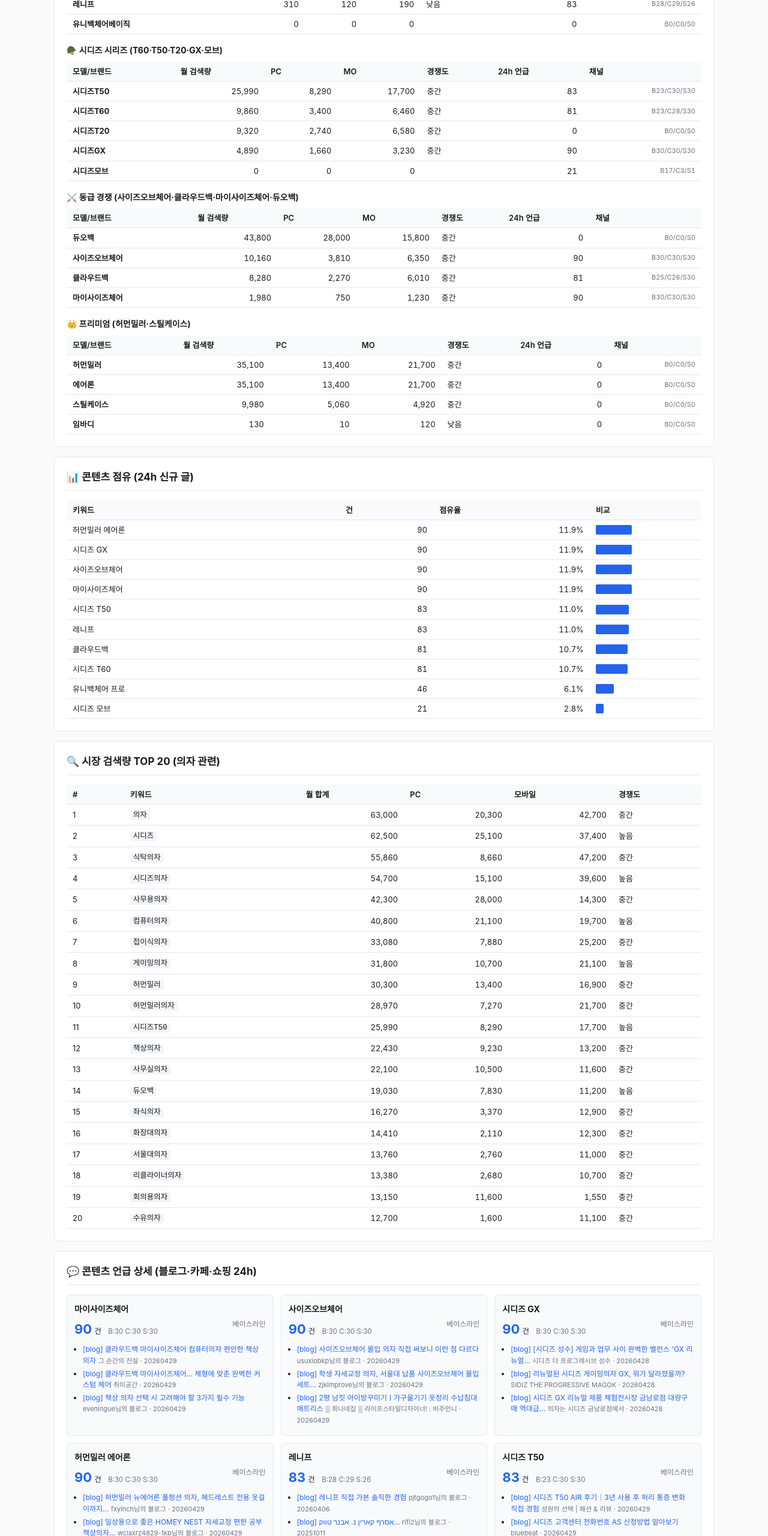
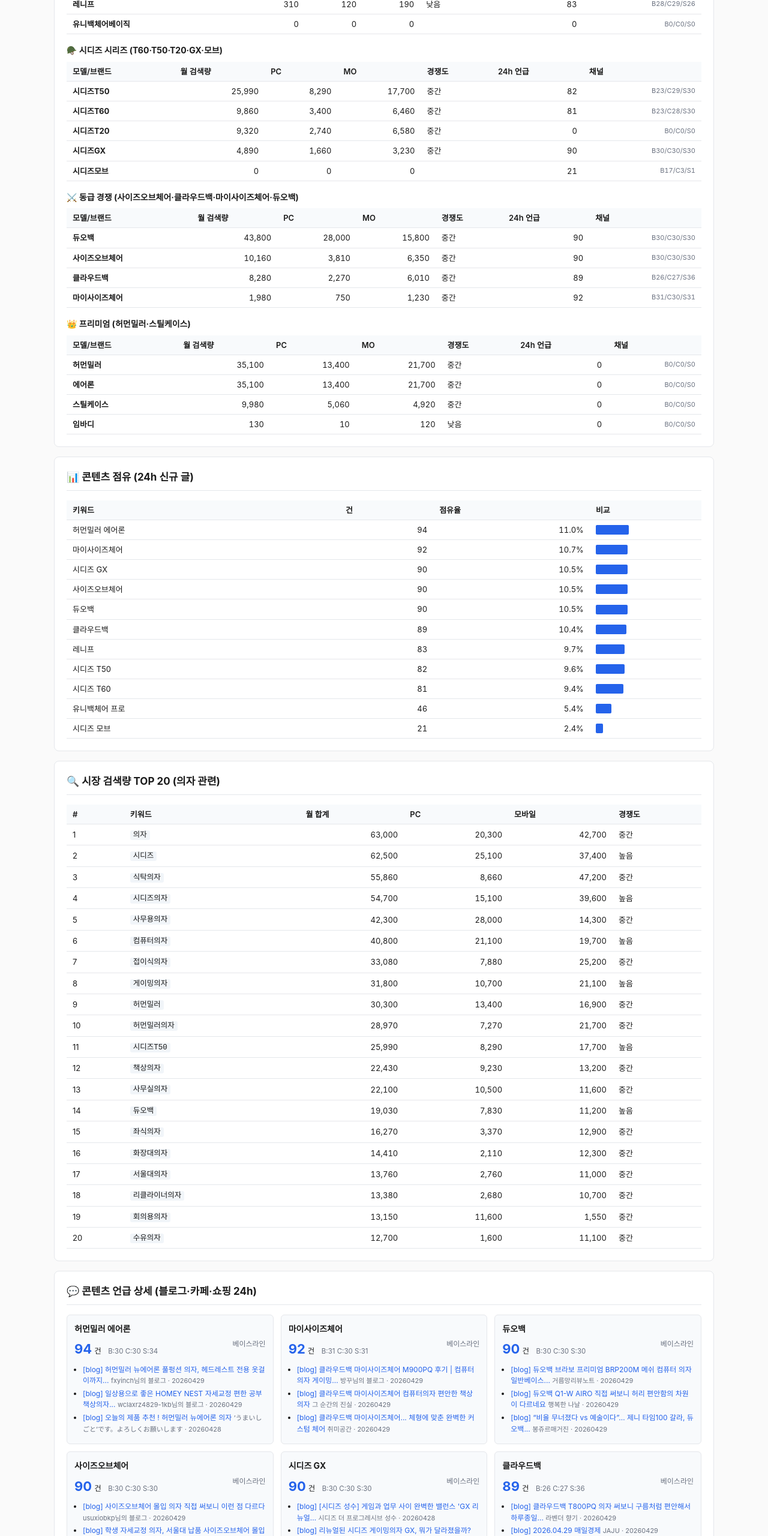
Before and after one commit to dwoo22113/lenif-market-intel, a plain HTML site: page index.html in a window 1280 px wide. Shown: the part 3240-5800 px from the top of the page at 60% size. Drawn offline with nearby package versions, Linux system fonts and the light colour scheme.

Commit message:
auto: 2026-04-29 의자 시장 일일 리포트

```diff
--- a/index.html
+++ b/index.html
@@ -205,7 +205,7 @@
 
     <table class="comp-table">
       <thead><tr><th>모델/브랜드</th><th class='num'>월 검색량</th><th class='num'>PC</th><th class='num'>MO</th><th>경쟁도</th><th class='num'>24h 언급</th><th>채널</th></tr></thead>
-      <tbody><tr><td><strong>시디즈T50</strong></td><td class='num'>25,990</td><td class='num'>8,290</td><td class='num'>17,700</td><td>중간</td><td class='num'>83</td><td class='num small'>B23/C30/S30</td></tr><tr><td><strong>시디즈T60</strong></td><td class='num'>9,860</td><td class='num'>3,400</td><td class='num'>6,460</td><td>중간</td><td class='num'>81</td><td class='num small'>B23/C28/S30</td></tr><tr><td><strong>시디즈T20</strong></td><td class='num'>9,320</td><td class='num'>2,740</td><td class='num'>6,580</td><td>중간</td><td class='num'>0</td><td class='num small'>B0/C0/S0</td></tr><tr><td><strong>시디즈GX</strong></td><td class='num'>4,890</td><td class='num'>1,660</td><td class='num'>3,230</td><td>중간</td><td class='num'>90</td><td class='num small'>B30/C30/S30</td></tr><tr><td><strong>시디즈모브</strong></td><td class='num'>0</td><td class='num'>0</td><td class='num'>0</td><td></td><td class='num'>21</td><td class='num small'>B17/C3/S1</td></tr></tbody>
+      <tbody><tr><td><strong>시디즈T50</strong></td><td class='num'>25,990</td><td class='num'>8,290</td><td class='num'>17,700</td><td>중간</td><td class='num'>82</td><td class='num small'>B23/C29/S30</td></tr><tr><td><strong>시디즈T60</strong></td><td class='num'>9,860</td><td class='num'>3,400</td><td class='num'>6,460</td><td>중간</td><td class='num'>81</td><td class='num small'>B23/C28/S30</td></tr><tr><td><strong>시디즈T20</strong></td><td class='num'>9,320</td><td class='num'>2,740</td><td class='num'>6,580</td><td>중간</td><td class='num'>0</td><td class='num small'>B0/C0/S0</td></tr><tr><td><strong>시디즈GX</strong></td><td class='num'>4,890</td><td class='num'>1,660</td><td class='num'>3,230</td><td>중간</td><td class='num'>90</td><td class='num small'>B30/C30/S30</td></tr><tr><td><strong>시디즈모브</strong></td><td class='num'>0</td><td class='num'>0</td><td class='num'>0</td><td></td><td class='num'>21</td><td class='num small'>B17/C3/S1</td></tr></tbody>
     </table>
 
 
@@ -213,7 +213,7 @@
 
     <table class="comp-table">
       <thead><tr><th>모델/브랜드</th><th class='num'>월 검색량</th><th class='num'>PC</th><th class='num'>MO</th><th>경쟁도</th><th class='num'>24h 언급</th><th>채널</th></tr></thead>
-      <tbody><tr><td><strong>듀오백</strong></td><td class='num'>43,800</td><td class='num'>28,000</td><td class='num'>15,800</td><td>중간</td><td class='num'>0</td><td class='num small'>B0/C0/S0</td></tr><tr><td><strong>사이즈오브체어</strong></td><td class='num'>10,160</td><td class='num'>3,810</td><td class='num'>6,350</td><td>중간</td><td class='num'>90</td><td class='num small'>B30/C30/S30</td></tr><tr><td><strong>클라우드백</strong></td><td class='num'>8,280</td><td class='num'>2,270</td><td class='num'>6,010</td><td>중간</td><td class='num'>81</td><td class='num small'>B25/C26/S30</td></tr><tr><td><strong>마이사이즈체어</strong></td><td class='num'>1,980</td><td class='num'>750</td><td class='num'>1,230</td><td>중간</td><td class='num'>90</td><td class='num small'>B30/C30/S30</td></tr></tbody>
+      <tbody><tr><td><strong>듀오백</strong></td><td class='num'>43,800</td><td class='num'>28,000</td><td class='num'>15,800</td><td>중간</td><td class='num'>90</td><td class='num small'>B30/C30/S30</td></tr><tr><td><strong>사이즈오브체어</strong></td><td class='num'>10,160</td><td class='num'>3,810</td><td class='num'>6,350</td><td>중간</td><td class='num'>90</td><td class='num small'>B30/C30/S30</td></tr><tr><td><strong>클라우드백</strong></td><td class='num'>8,280</td><td class='num'>2,270</td><td class='num'>6,010</td><td>중간</td><td class='num'>89</td><td class='num small'>B26/C27/S36</td></tr><tr><td><strong>마이사이즈체어</strong></td><td class='num'>1,980</td><td class='num'>750</td><td class='num'>1,230</td><td>중간</td><td class='num'>92</td><td class='num small'>B31/C30/S31</td></tr></tbody>
     </table>
 
 
@@ -230,7 +230,7 @@
   <h2>📊 콘텐츠 점유 (24h 신규 글)</h2>
   <table class="share-table">
     <thead><tr><th>키워드</th><th class='num'>건</th><th class='num'>점유율</th><th>비교</th></tr></thead>
-    <tbody><tr><td>허먼밀러 에어론</td><td class='num'>90</td><td class='num'>11.9%</td><td><div class='bar' style='width:36%'></div></td></tr><tr><td>시디즈 GX</td><td class='num'>90</td><td class='num'>11.9%</td><td><div class='bar' style='width:36%'></div></td></tr><tr><td>사이즈오브체어</td><td class='num'>90</td><td class='num'>11.9%</td><td><div class='bar' style='width:36%'></div></td></tr><tr><td>마이사이즈체어</td><td class='num'>90</td><td class='num'>11.9%</td><td><div class='bar' style='width:36%'></div></td></tr><tr><td>시디즈 T50</td><td class='num'>83</td><td class='num'>11.0%</td><td><div class='bar' style='width:33%'></div></td></tr><tr><td>레니프</td><td class='num'>83</td><td class='num'>11.0%</td><td><div class='bar' style='width:33%'></div></td></tr><tr><td>클라우드백</td><td class='num'>81</td><td class='num'>10.7%</td><td><div class='bar' style='width:32%'></div></td></tr><tr><td>시디즈 T60</td><td class='num'>81</td><td class='num'>10.7%</td><td><div class='bar' style='width:32%'></div></td></tr><tr><td>유니백체어 프로</td><td class='num'>46</td><td class='num'>6.1%</td><td><div class='bar' style='width:18%'></div></td></tr><tr><td>시디즈 모브</td><td class='num'>21</td><td class='num'>2.8%</td><td><div class='bar' style='width:8%'></div></td></tr></tbody>
+    <tbody><tr><td>허먼밀러 에어론</td><td class='num'>94</td><td class='num'>11.0%</td><td><div class='bar' style='width:33%'></div></td></tr><tr><td>마이사이즈체어</td><td class='num'>92</td><td class='num'>10.7%</td><td><div class='bar' style='width:32%'></div></td></tr><tr><td>시디즈 GX</td><td class='num'>90</td><td class='num'>10.5%</td><td><div class='bar' style='width:32%'></div></td></tr><tr><td>사이즈오브체어</td><td class='num'>90</td><td class='num'>10.5%</td><td><div class='bar' style='width:32%'></div></td></tr><tr><td>듀오백</td><td class='num'>90</td><td class='num'>10.5%</td><td><div class='bar' style='width:32%'></div></td></tr><tr><td>클라우드백</td><td class='num'>89</td><td class='num'>10.4%</td><td><div class='bar' style='width:31%'></div></td></tr><tr><td>레니프</td><td class='num'>83</td><td class='num'>9.7%</td><td><div class='bar' style='width:29%'></div></td></tr><tr><td>시디즈 T50</td><td class='num'>82</td><td class='num'>9.6%</td><td><div class='bar' style='width:29%'></div></td></tr><tr><td>시디즈 T60</td><td class='num'>81</td><td class='num'>9.4%</td><td><div class='bar' style='width:28%'></div></td></tr><tr><td>유니백체어 프로</td><td class='num'>46</td><td class='num'>5.4%</td><td><div class='bar' style='width:16%'></div></td></tr><tr><td>시디즈 모브</td><td class='num'>21</td><td class='num'>2.4%</td><td><div class='bar' style='width:7%'></div></td></tr></tbody>
   </table>
 </section>
 
@@ -246,13 +246,33 @@
   <h2>💬 콘텐츠 언급 상세 (블로그·카페·쇼핑 24h)</h2>
   <div class="content-grid">
         <div class="content-card">
+          <h3>허먼밀러 에어론</h3>
+          <div class="content-stats">
+            <span class="big-num">94</span>건
+            <span class="ch-split">B:30 C:30 S:34</span>
+            <span class="delta">베이스라인</span>
+          </div>
+          <ul class='samples'><li><a href="https://blog.naver.com/fxyinch/224268902923" target="_blank" rel="noopener">[blog] 허먼밀러 뉴에어론 풀펑션 의자, 헤드레스트 전용 옷걸이까지...</a> <span class="meta">fxyinch님의 블로그 · 20260429</span></li><li><a href="https://blog.naver.com/wclaxrz4829-1kb/224268749601" target="_blank" rel="noopener">[blog] 일상용으로 좋은 HOMEY NEST 자세교정 편한 공부 책상의자...</a> <span class="meta">wclaxrz4829-1kb님의 블로그 · 20260429</span></li><li><a href="https://blog.naver.com/umaisigoto2375/224268327156" target="_blank" rel="noopener">[blog] 오늘의 제품 추천 ! 허먼밀러 뉴에어론 의자</a> <span class="meta">’うまいしごと’です。よろしくお願いします · 20260428</span></li></ul>
+        </div>
+
+        <div class="content-card">
           <h3>마이사이즈체어</h3>
+          <div class="content-stats">
+            <span class="big-num">92</span>건
+            <span class="ch-split">B:31 C:30 S:31</span>
+            <span class="delta">베이스라인</span>
+          </div>
+          <ul class='samples'><li><a href="https://blog.naver.com/bangkk_/224269008808" target="_blank" rel="noopener">[blog] 클라우드백 마이사이즈체어 M900PQ 후기 | 컴퓨터의자 게이밍...</a> <span class="meta">방꾸님의 블로그 · 20260429</span></li><li><a href="https://blog.naver.com/ttylbs557x3/224268950615" target="_blank" rel="noopener">[blog] 클라우드백 마이사이즈체어 컴퓨터의자 편안한 책상 의자</a> <span class="meta">그 순간의 진실 · 20260429</span></li><li><a href="https://blog.naver.com/love-myself-always/224268919405" target="_blank" rel="noopener">[blog] 클라우드백 마이사이즈체어... 체형에 맞춘 완벽한 커스텀 체어</a> <span class="meta">취미공간 · 20260429</span></li></ul>
+        </div>
+
+        <div class="content-card">
+          <h3>듀오백</h3>
           <div class="content-stats">
             <span class="big-num">90</span>건
             <span class="ch-split">B:30 C:30 S:30</span>
             <span class="delta">베이스라인</span>
           </div>
-          <ul class='samples'><li><a href="https://blog.naver.com/ttylbs557x3/224268950615" target="_blank" rel="noopener">[blog] 클라우드백 마이사이즈체어 컴퓨터의자 편안한 책상 의자</a> <span class="meta">그 순간의 진실 · 20260429</span></li><li><a href="https://blog.naver.com/love-myself-always/224268919405" target="_blank" rel="noopener">[blog] 클라우드백 마이사이즈체어... 체형에 맞춘 완벽한 커스텀 체어</a> <span class="meta">취미공간 · 20260429</span></li><li><a href="https://blog.naver.com/eveningue/224268867655" target="_blank" rel="noopener">[blog] 책상 의자 선택 시 고려해야 할 3가지 필수 기능</a> <span class="meta">eveningue님의 블로그 · 20260429</span></li></ul>
+          <ul class='samples'><li><a href="https://blog.naver.com/tapiu97/224269022559" target="_blank" rel="noopener">[blog] 듀오백 브라보 프리미엄 BRP200M 메쉬 컴퓨터 의자 일반베이스...</a> <span class="meta">거름망리뷰노트 · 20260429</span></li><li><a href="https://blog.naver.com/luvsol67/224267319049" target="_blank" rel="noopener">[blog] 듀오백 Q1-W AIRO 직접 써보니 허리 편안함의 차원이 다르네요</a> <span class="meta">행복한 나날 · 20260429</span></li><li><a href="https://blog.naver.com/hanbbogga_/224268997797" target="_blank" rel="noopener">[blog] “비율 무너졌다 vs 예술이다”… 제니 타임100 갈라, 듀오백...</a> <span class="meta">봉쥬르매거진 · 20260429</span></li></ul>
         </div>
 
         <div class="content-card">
@@ -276,13 +296,13 @@
         </div>
 
         <div class="content-card">
-          <h3>허먼밀러 에어론</h3>
+          <h3>클라우드백</h3>
           <div class="content-stats">
-            <span class="big-num">90</span>건
-            <span class="ch-split">B:30 C:30 S:30</span>
+            <span class="big-num">89</span>건
+            <span class="ch-split">B:26 C:27 S:36</span>
             <span class="delta">베이스라인</span>
           </div>
-          <ul class='samples'><li><a href="https://blog.naver.com/fxyinch/224268902923" target="_blank" rel="noopener">[blog] 허먼밀러 뉴에어론 풀펑션 의자, 헤드레스트 전용 옷걸이까지...</a> <span class="meta">fxyinch님의 블로그 · 20260429</span></li><li><a href="https://blog.naver.com/wclaxrz4829-1kb/224268749601" target="_blank" rel="noopener">[blog] 일상용으로 좋은 HOMEY NEST 자세교정 편한 공부 책상의자...</a> <span class="meta">wclaxrz4829-1kb님의 블로그 · 20260429</span></li><li><a href="https://blog.naver.com/umaisigoto2375/224268327156" target="_blank" rel="noopener">[blog] 오늘의 제품 추천 ! 허먼밀러 뉴에어론 의자</a> <span class="meta">’うまいしごと’です。よろしくお願いします · 20260428</span></li></ul>
+          <ul class='samples'><li><a href="https://blog.naver.com/kzwjjy/224264447772" target="_blank" rel="noopener">[blog] 클라우드백 T800PQ 의자 써보니 구름처럼 편안해서 하루종일...</a> <span class="meta">라벤더 향기 · 20260429</span></li><li><a href="https://blog.naver.com/mudorun/224268742920" target="_blank" rel="noopener">[blog] 2026.04.29 매일경제</a> <span class="meta">JAJU · 20260429</span></li><li><a href="https://blog.naver.com/nobody9870/224267256544" target="_blank" rel="noopener">[blog] 클라우드백 T800MQ 의자로 하루 종일 앉아도 허리 아프지...</a> <span class="meta">nobody9870님의 블로그 · 20260429</span></li></ul>
         </div>
 
         <div class="content-card">
@@ -298,8 +318,8 @@
         <div class="content-card">
           <h3>시디즈 T50</h3>
           <div class="content-stats">
-            <span class="big-num">83</span>건
-            <span class="ch-split">B:23 C:30 S:30</span>
+            <span class="big-num">82</span>건
+            <span class="ch-split">B:23 C:29 S:30</span>
             <span class="delta">베이스라인</span>
           </div>
           <ul class='samples'><li><a href="https://blog.naver.com/minimalistsungwon/224265757218" target="_blank" rel="noopener">[blog] 시디즈 T50 AIR 후기｜3년 사용 후 허리 통증 변화 직접 경험</a> <span class="meta">성원의 선택 | 패션 &amp; 리뷰 · 20260429</span></li><li><a href="https://bluebeat.tistory.com/182" target="_blank" rel="noopener">[blog] 시디즈 고객센터 전화번호 AS 신청방법 알아보기</a> <span class="meta">bluebeat · 20260429</span></li><li><a href="https://www.bluelog.kr/72352" target="_blank" rel="noopener">[blog] 광주 중고 공부방책상 눈높 하늘소로 청소년 검색결과 비대면정리</a> <span class="meta">bluelog.kr · 20260429</span></li></ul>
@@ -313,16 +333,6 @@
             <span class="delta">베이스라인</span>
           </div>
           <ul class='samples'><li><a href="https://blog.naver.com/rooomi_/224264472787" target="_blank" rel="noopener">[blog] 시디즈 아이블의자 서울대의자 후기 추천 비교</a> <span class="meta">헛뚱이와 육아중-♥ · 20260426</span></li><li><a href="https://blog.naver.com/rooomi_/224262494627" target="_blank" rel="noopener">[blog] 시디즈 t60 air 후기 재택근무 의자 풀메쉬 허리안아픈 시원한...</a> <span class="meta">헛뚱이와 육아중-♥ · 20260425</span></li><li><a href="https://blog.naver.com/storm0403/224264460694" target="_blank" rel="noopener">[blog] [듀오백 의자] 허리 통증 안녕! 공부 효율 UP, 듀오백 브라보...</a> <span class="meta">인사이드 바디 · 20260425</span></li></ul>
-        </div>
-
-        <div class="content-card">
-          <h3>클라우드백</h3>
-          <div class="content-stats">
-            <span class="big-num">81</span>건
-            <span class="ch-split">B:25 C:26 S:30</span>
-            <span class="delta">베이스라인</span>
-          </div>
-          <ul class='samples'><li><a href="https://blog.naver.com/win0884/224268986906" target="_blank" rel="noopener">[blog] 아이폰17E 구매후기</a> <span class="meta">게으른 완벽주의자 탈출기 · 20260429</span></li><li><a href="https://blog.naver.com/freechal1192/224268944589" target="_blank" rel="noopener">[blog] 하정우 수석 사임관련, 소버린AI 사견</a> <span class="meta">IT · 20260429</span></li><li><a href="https://blog.naver.com/richard951/224268933587" target="_blank" rel="noopener">[blog] 사랑의 꿈 / 사랑의 꿈 ( 24 )</a> <span class="meta">richard951님의블로그 · 20260429</span></li></ul>
         </div>
 
         <div class="content-card">
@@ -354,7 +364,7 @@
   옵티마이저 target 350% 는 구매완료 기준.
   <br><br>
   <code>data: chair_market.db</code> · 자동 발행 매일 08:00 KST ·
-  생성 시각 2026-04-29 11:54:28
+  생성 시각 2026-04-29 11:59:02
 </footer>
 
 </div>
```
Also changed, not shown: archive/2026-04-29.html (+31 -21 lines).
